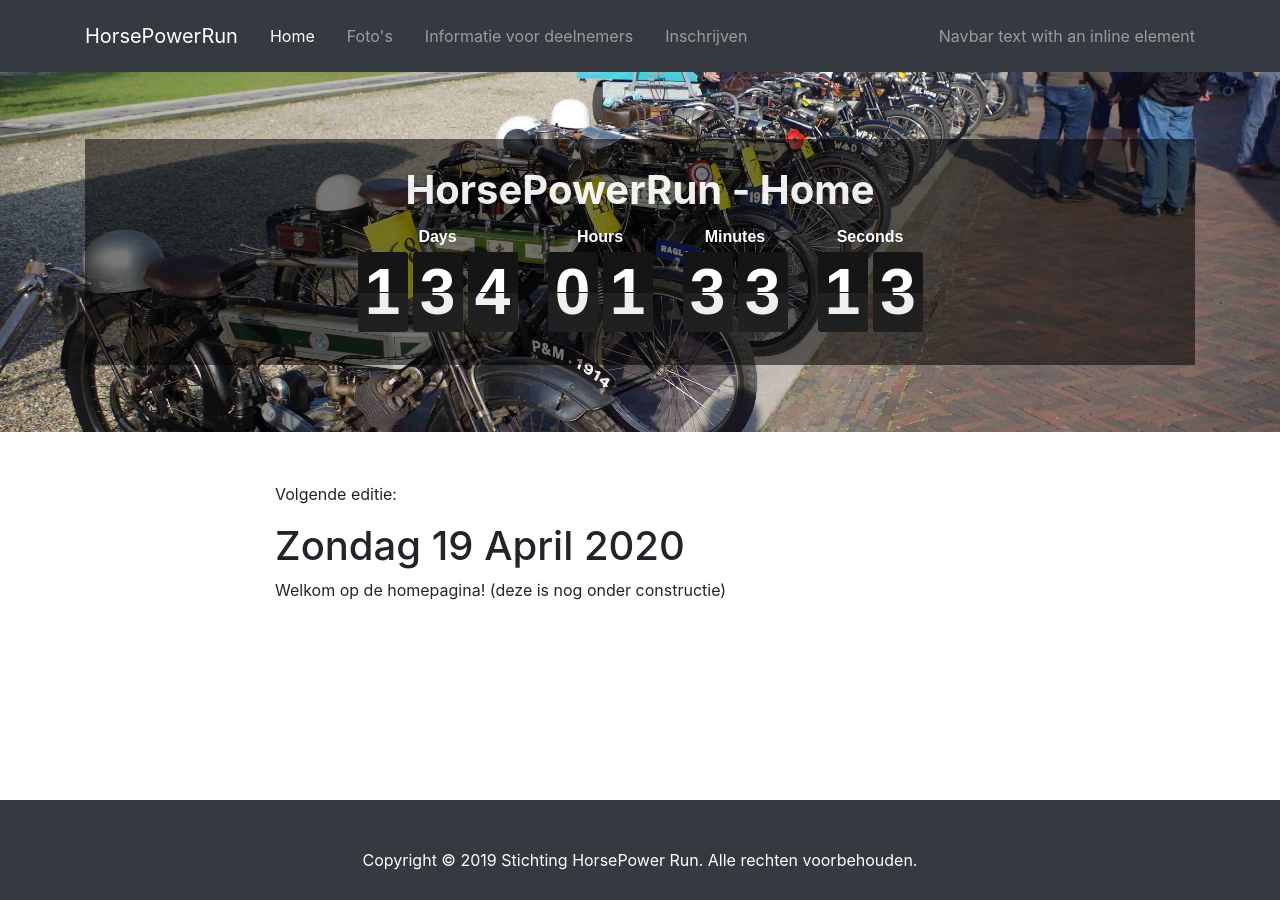
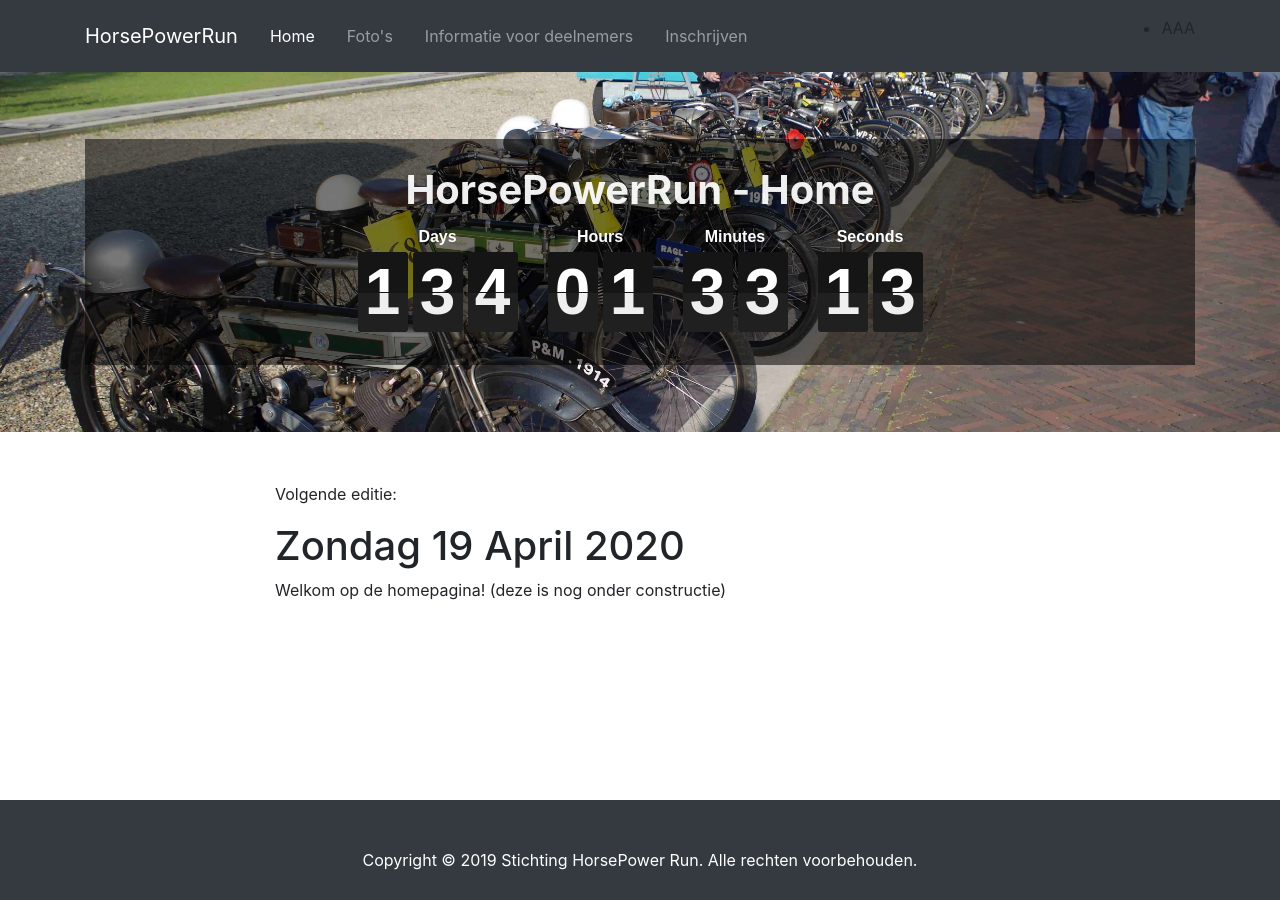
Before and after one commit to nielshuman/HorsePowerRun, a Jekyll site: the page built from nl/index.md, in a window 1280 px wide. Built offline with Jekyll 4.4.1, drawn with Linux system fonts in a browser that asks for light colours.

Commit message:
Update header.html

```diff
--- a/_includes/header.html
+++ b/_includes/header.html
@@ -16,9 +16,9 @@
       {% endfor %}
 
     </ul>
-    <span class="navbar-text">
-      Navbar text with an inline element
-    </span>
+    <ul>
+      <li> AAA </li>
+    </ul>
   </div>
 </div>
 </nav>
```
